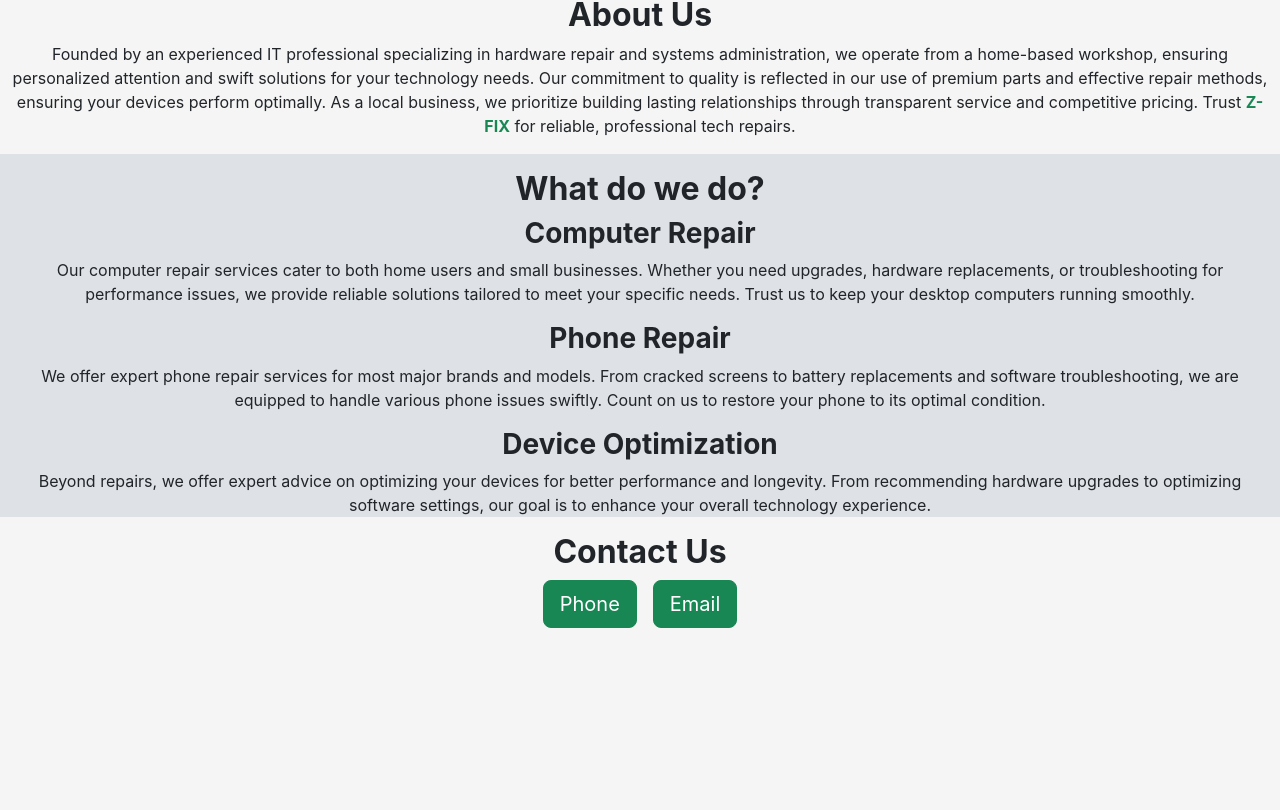
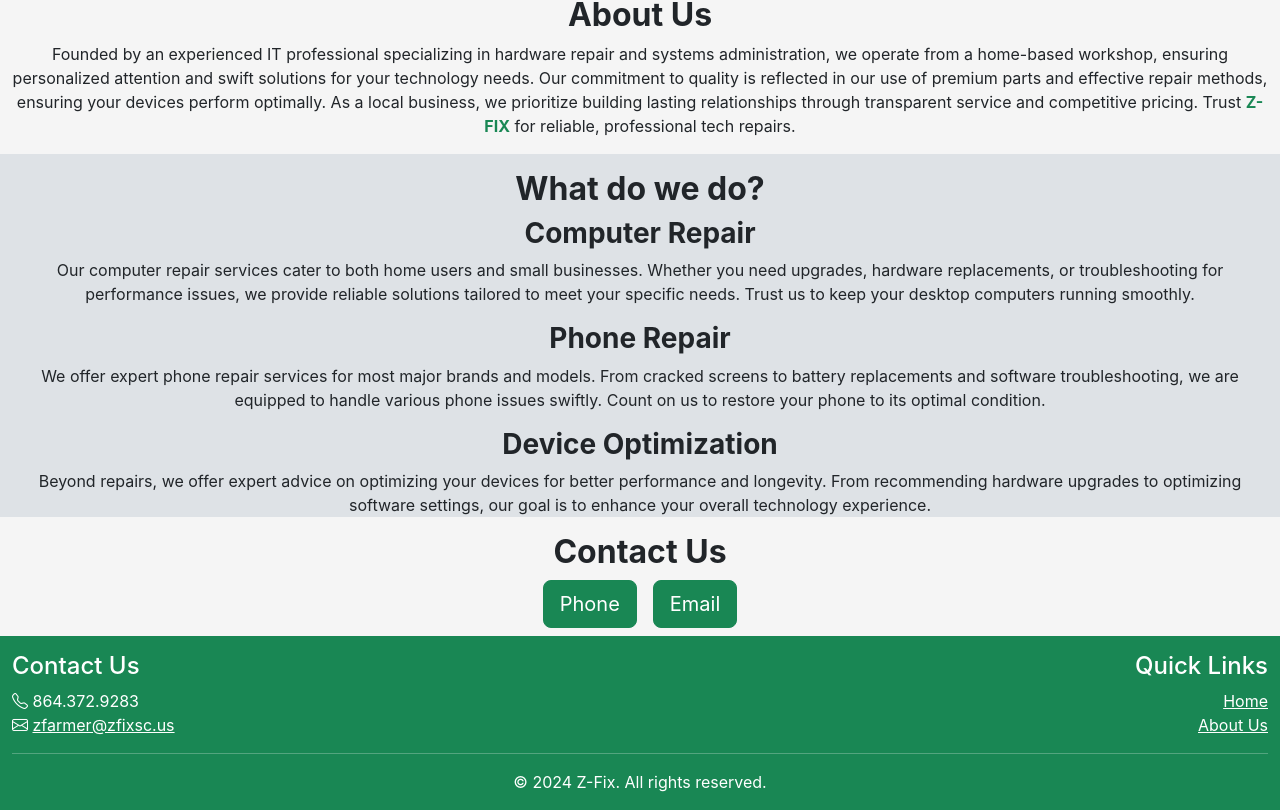
Before and after one commit to lilrebel17/zfix, a React (Create React App) app: page / in a window 1280 px wide. Shown: the part 537-1347 px from the top of the page. Before the commit the page ends 1173 px from the top, so only its background shows below. Built offline with nearby package versions, Linux system fonts and the light colour scheme; the HTML template or start-up script is replaced by a standard one.

Commit message:
Feature: Footer Completed
- Added Footer.tsx to container footer template.
- Added Footer to App.tsx
- Added ids to Header, About Us & Services Section.
	- Used for the quick links in the footer.
- Added BootStrap Icons for the footer icons.

```diff
--- a/package.json
+++ b/package.json
@@ -11,6 +11,7 @@
     "@types/react": "^18.3.3",
     "@types/react-dom": "^18.3.0",
     "bootstrap": "^5.3.3",
+    "bootstrap-icons": "^1.11.3",
     "react": "^18.3.1",
     "react-dom": "^18.3.1",
     "react-scripts": "5.0.1",
--- a/src/App.tsx
+++ b/src/App.tsx
@@ -3,6 +3,8 @@
 import AboutUs from './components/AboutUs'
 import Services from './components/Services'
 import Contact from './components/Contact'
+import Footer from './components/Footer'
+import 'bootstrap-icons/font/bootstrap-icons.css';
 function App() {
   return (
     <div className="App">
@@ -11,6 +13,7 @@
       <AboutUs />
       <Services />
       <Contact />
+      <Footer />
     </div>
   );
 }
--- a/src/components/AboutUs.tsx
+++ b/src/components/AboutUs.tsx
@@ -3,7 +3,7 @@
 
 const AboutUs = () => {
     return (
-        <section className="container-fluid text-center mt-1">
+        <section className="container-fluid text-center mt-1" id='about-us'>
             <h2><b>About Us</b></h2>
             <p>
             Founded by an experienced IT professional specializing in hardware repair and systems administration, we operate from a home-based workshop,
--- /dev/null
+++ b/src/components/Footer.tsx
@@ -0,0 +1,39 @@
+import '../global.css'
+
+const Footer = () => {
+    return (
+        <footer className="footer bg-green text-white pt-3">
+            <div className="container-fluid">
+                <div className="row">
+                    <div className="col">
+                        <h4>Contact Us</h4>
+                        <ul className="list-unstyled">
+                            <li>
+                                <i className="bi bi-telephone"></i> 864.372.9283
+                            </li>
+                            <li>
+                                <i className="bi bi-envelope"></i><span> </span>
+                                <a href="mailto:zfarmer@zfixsc.us" className='text-white link-fa'>zfarmer@zfixsc.us</a>
+                            </li>
+                        </ul>
+                    </div>
+                    <div className="col text-end">
+                        <h4>Quick Links</h4>
+                        <ul className="list-unstyled">
+                            <li><a href="#home" className='text-white'>Home</a></li>
+                            <li><a href="#about-us" className='text-white'>About Us</a></li>
+                        </ul>
+                    </div>
+                </div>
+                <hr className='mt-0'/>
+                <div className="row">
+                    <div className="col-md-12 text-center">
+                        <p>&copy; 2024 Z-Fix. All rights reserved.</p>
+                    </div>
+                </div>
+            </div>
+        </footer>
+    )
+}
+
+export default Footer
--- a/src/components/Header.tsx
+++ b/src/components/Header.tsx
@@ -2,7 +2,7 @@
 import '../global.css'
 const Header = () => {
     return(
-        <div className="container-fluid mb-0 text-center fs-6 mb-1 p-0">
+        <div className="container-fluid mb-0 text-center fs-6 mb-1 p-0" id="home">
             <div className="text-center bg-green text-white m-0 pb-2">
                 <span>Proudly Serving Upstate South Carolina!</span>
                 <br/>
--- a/src/components/Services.tsx
+++ b/src/components/Services.tsx
@@ -2,7 +2,7 @@
 
 const Services = () => {
     return (
-        <section className="container-fluid text-center fs-6 bg-soft-gray pt-3">
+        <section className="container-fluid text-center fs-6 bg-soft-gray pt-3" id='services'>
             <h2 className="h2"><b>What do we do?</b></h2>
             <section>
                 <h3 className="h3"><b>Computer Repair</b></h3>
```
Also changed, not shown: 1 other file (tests, documents, lock files or other folders).
